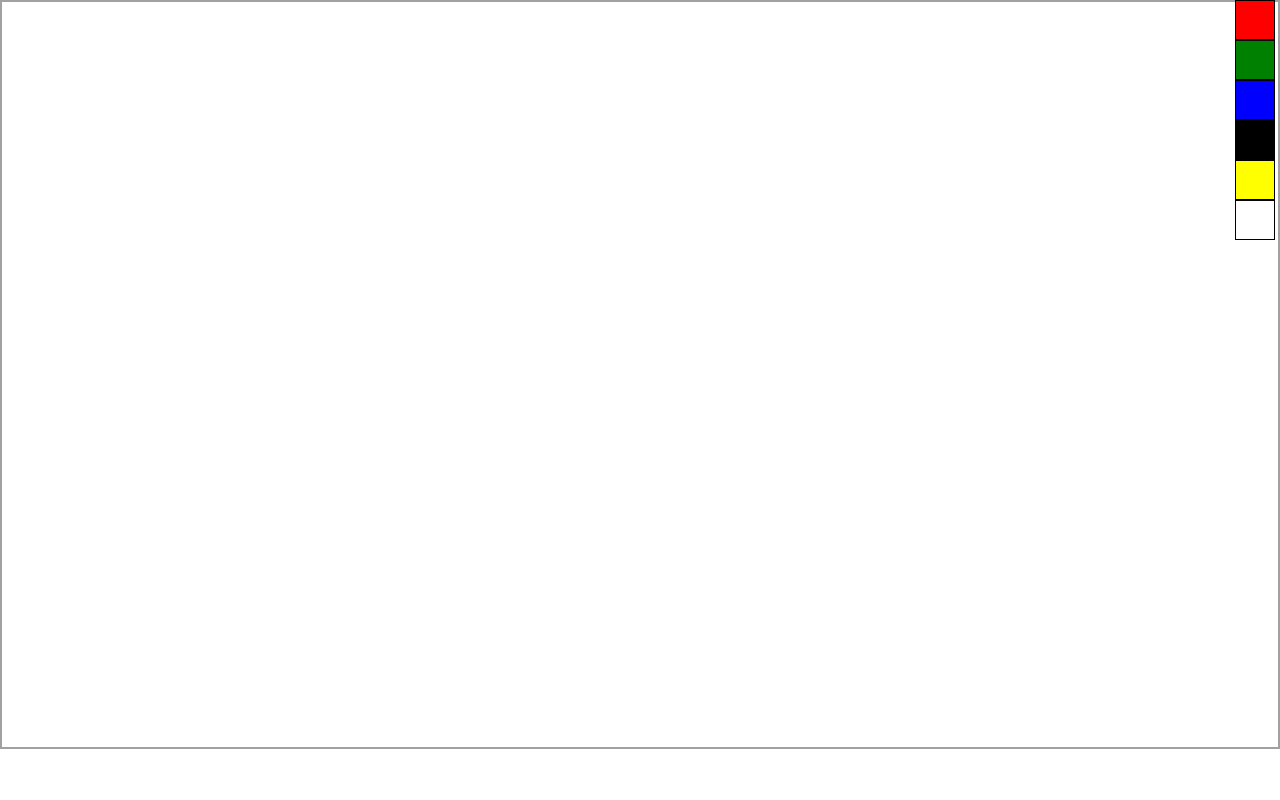
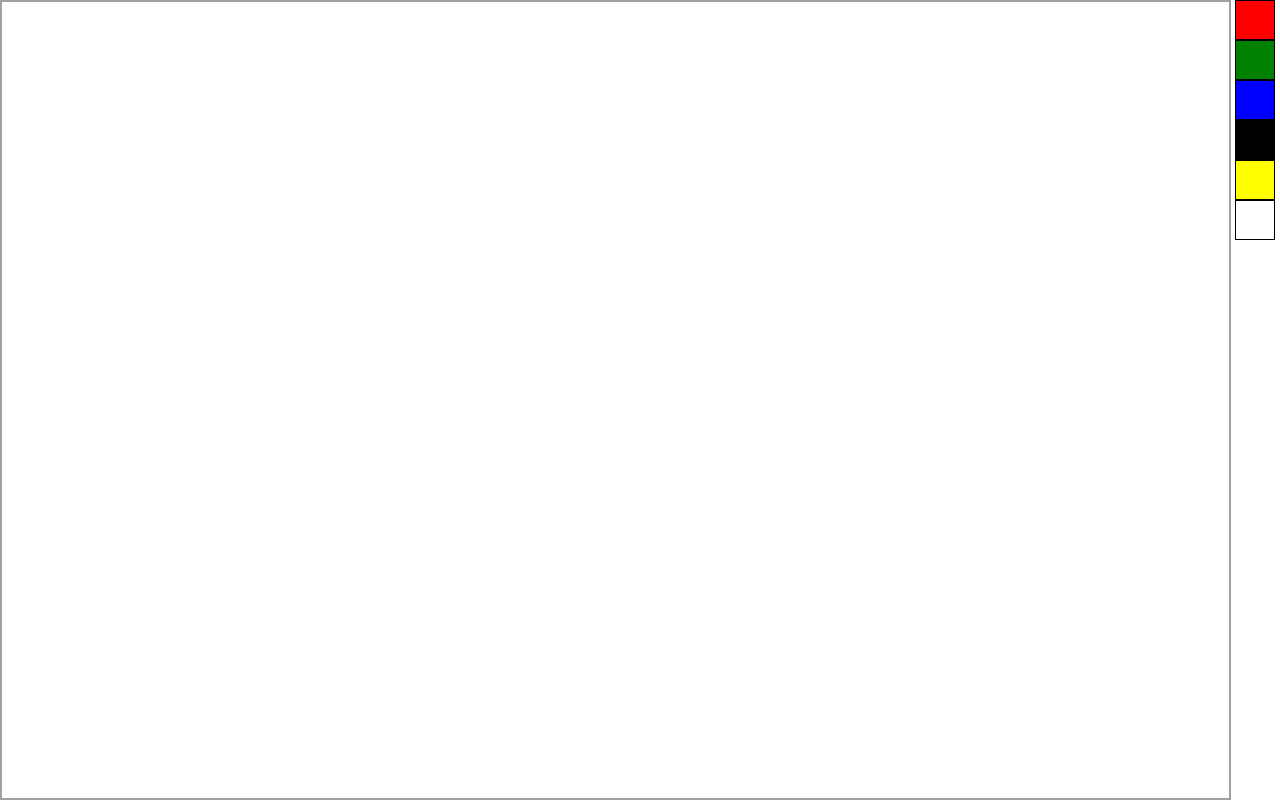
Before and after one commit to JRoshthen1/Whiteboard, a plain HTML site: page index.html in a window 1280 px wide. Drawn offline with Linux system fonts and the light colour scheme.

Commit message:
Fixed Load resize listener, fixed overflow on phone

```diff
--- a/app.js
+++ b/app.js
@@ -7,7 +7,6 @@ window.addEventListener("load", () => {
     // Resizing
 
     function resizeCanvas() {
-
         if(canvas.width <= 600){
             canvas.height = window.innerHeight - 55
             canvas.width = window.innerWidth - 4
@@ -16,11 +15,13 @@ window.addEventListener("load", () => {
             canvas.height = window.innerHeight - 4
             canvas.width = window.innerWidth - 53
         }
+    }
+    window.addEventListener('resize', resizeCanvas)
+    resizeCanvas()
+    window.addEventListener('load', resizeCanvas)
+    resizeCanvas()
+    // I really do not understand why i have to call the function twice, after each eventlistener.
 
-
-        window.addEventListener('resize', resizeCanvas)
-    }
-    resizeCanvas()
 
     let painting = false
 
--- a/style.css
+++ b/style.css
@@ -9,7 +9,7 @@
 }
 
 body{
-    display: flex; align-items: center;
+    display: flex; align-items: center; overflow: hidden;
 }
 section{
     display: flex;
```
